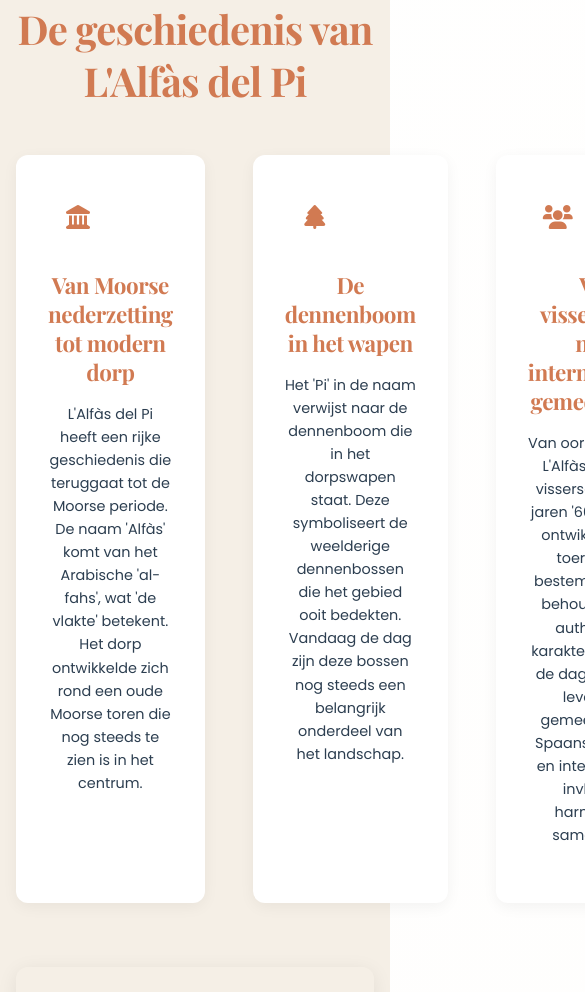
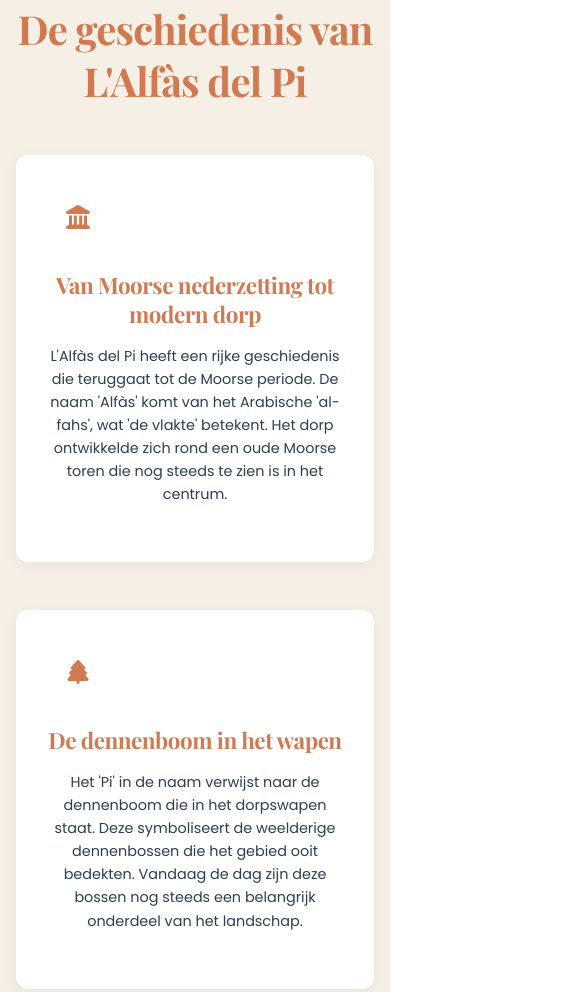
Before and after one commit to martynvhouten/casamisueno, a website: page omgeving.html in a window 390 px wide. Shown: the part 1468-2460 px from the top of the page, 585 px wide, since content can reach past the window. Drawn offline with nearby package versions, Linux system fonts and the light colour scheme.

Commit message:
fix: maak geschiedenis cards responsive op mobiel door grid-template-columns aan te passen

```diff
--- a/omgeving.html
+++ b/omgeving.html
@@ -79,7 +79,7 @@
             <div class="container">
                 <div class="history-content fade-in">
                     <h2 class="text-center" style="margin-bottom: 3rem; font-size: 2.5rem; color: var(--color-accent);" data-translate="environment.history.title">De geschiedenis van L'Alfàs del Pi</h2>
-                    <div class="history-grid" style="display: grid; grid-template-columns: repeat(3, 1fr); gap: 3rem; margin-top: 2rem; max-width: 1200px; margin-left: auto; margin-right: auto;">
+                    <div class="history-grid" style="display: grid; grid-template-columns: repeat(auto-fit, minmax(280px, 1fr)); gap: 3rem; margin-top: 2rem; max-width: 1200px; margin-left: auto; margin-right: auto;">
                         <div class="history-card" style="background: white; padding: 2rem; border-radius: 12px; box-shadow: 0 4px 15px rgba(0,0,0,0.05); transition: transform 0.3s ease;">
                             <div style="background: var(--color-accent-light); width: 60px; height: 60px; border-radius: 50%; display: flex; align-items: center; justify-content: center; margin-bottom: 1.5rem;">
                                 <i class="fas fa-landmark" style="font-size: 1.5rem; color: var(--color-accent);"></i>
```
